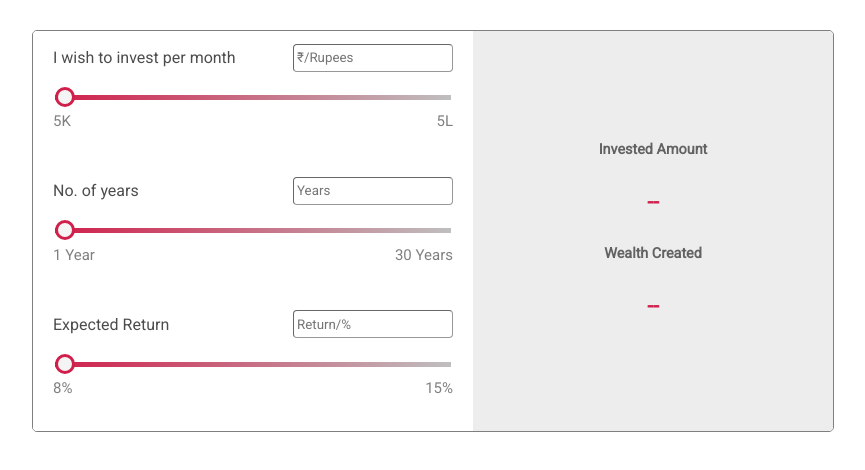
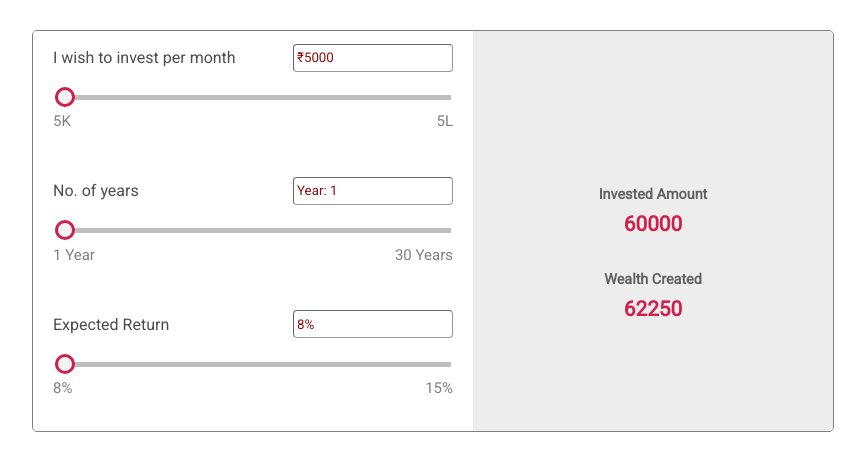
Before and after one commit to chiraggandherva08/calculator, a plain HTML site: page index.html in a window 1280 px wide. Shown: the whole page, without its empty margins (207-1072 px from the left). Drawn offline with Linux system fonts and the light colour scheme.

Commit message:
Add files via upload

```diff
--- a/index.html
+++ b/index.html
@@ -27,7 +27,7 @@
                 <p>I wish to invest per month</p>
                 <input id="rupee" type="text" placeholder="₹/Rupees">
             </div>
-            <input id="return" type="range" min="5000" value="5000" step="500" max="500000">
+            <input id="return" type="range" min="5000" step="500" max="500000" value="5000">
             <div class="ranges">
                 <p>5K</p>
                 <p>5L</p>
@@ -38,7 +38,7 @@
                 <p>No. of years</p>
                 <input id="years_val" type="text" placeholder="Years">
             </div>
-            <input id="years" min="1" max="30" value="1" type="range">
+            <input id="years" min="1" max="30" type="range" value="1">
             <div class="ranges">
                 <p>1 Year</p>
                 <p>30 Years</p>
@@ -59,10 +59,10 @@
 
         <div id="result">
             <h3>Invested Amount</h3>
-            <h2>--</h2>
+            <h2>60000</h2>
 
             <h3>Wealth Created</h3>
-            <h2>--</h2>
+            <h2>62250</h2>
         </div>
 
     </div>
--- a/script.js
+++ b/script.js
@@ -2,9 +2,15 @@ const invest_ = document.querySelector('#return');
 const years_ = document.querySelector('#years');
 const percentage_ = document.querySelector('#percentage');
 
-percentage_.style.background = 'linear-gradient(90deg, rgb(208, 31, 75) 0%, rgb(191, 191, 191) 100%)';
-years_.style.background = 'linear-gradient(90deg, rgb(208, 31, 75) 0%, rgb(191, 191, 191) 100%)';
-invest_.style.background = 'linear-gradient(90deg, rgb(208, 31, 75) 0%, rgb(191, 191, 191) 100%)';
+
+invest_.style.background = 'linear-gradient(90deg, rgb(208, 31, 75) 0%, rgb(191, 191, 191) 0%)';
+years_.style.background = 'linear-gradient(90deg, rgb(208, 31, 75) 0%, rgb(191, 191, 191) 0%)';
+percentage_.style.background = 'linear-gradient(90deg, rgb(208, 31, 75) 0%, rgb(191, 191, 191) 0%)';
+
+document.querySelector('#rupee').value = `₹5000`;
+document.querySelector('#years_val').value = `Year: 1`;
+document.querySelector('#percentage_val').value = `8%`;
+
 
 invest_.oninput = function() {
     document.querySelector('#rupee').value = `₹${invest_.value}`;
@@ -25,7 +31,7 @@ document.querySelector('#rupee').addEventListener('change', () => {
 
 
 years_.oninput = () => {
-    document.querySelector('#years_val').value = `${years_.value} Years`;
+    document.querySelector('#years_val').value = `Years: ${years_.value}`;
     document.querySelectorAll('#result h2')[0].innerHTML = `₹${(invest_.value) * (years_.value) * 12}`;
 
     const total = invest_.value * (Math.pow(1 + percentage_.value / 1200, 12 * years_.value) - 1) / (percentage_.value / 1200);
@@ -37,7 +43,7 @@ years_.addEventListener('mousemove', () => {
 })
 document.querySelector('#years_val').addEventListener('change', () => {
     years_.value = document.querySelector('#years_val').value;
-    document.querySelector('#years_val').value = `${years_.value} Years`;
+    document.querySelector('#years_val').value = `Years ${years_.value}`;
 })
 
 
--- a/style.css
+++ b/style.css
@@ -138,9 +138,11 @@ input[type=range]::-webkit-slider-thumb {
 #result h2 {
     font-size: 1.3em;
     color: rgb(208, 31, 75);
+    margin: -5px;
 }
 
 #result h3 {
+    margin-top: 40px;
     font-size: 0.9em;
     color: rgb(98, 98, 98);
 }
```
